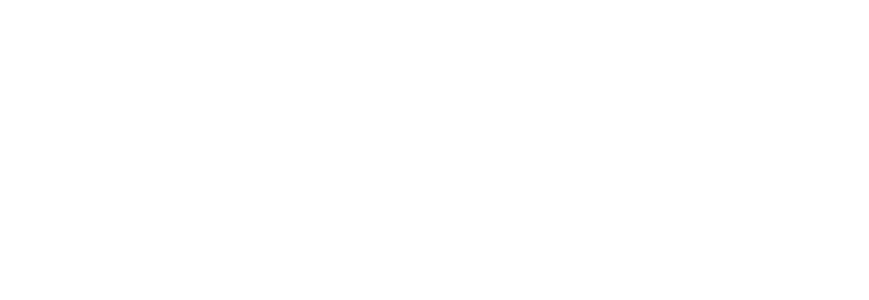
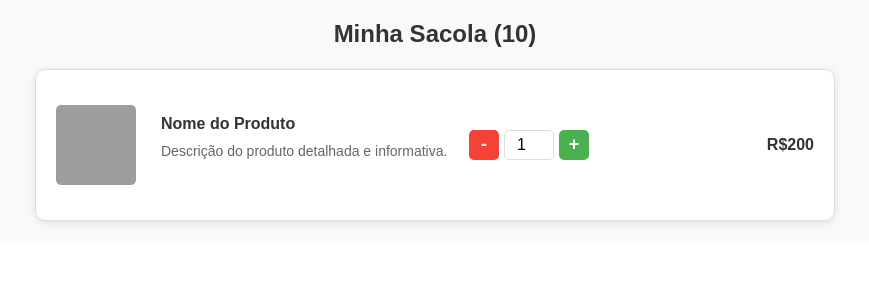
Before and after one commit to rhaneyko/fake-store, a React (Create React App) app: page /cart in a window 1280 px wide. Before the commit this address had no page. Shown: the top 300 px of the page, without its empty margins (205-1074 px from the left). Built offline with nearby package versions, Linux system fonts and the light colour scheme; grey boxes are pictures that could not be loaded; a web font is replaced by a local one.

Commit message:
Criação do componente carrinho.

```diff
--- a/src/components/header/index.tsx
+++ b/src/components/header/index.tsx
@@ -7,8 +7,7 @@
   CartIcon,
   SearchWrapper
 } from "./styles";
-
-
+import { NavLink } from "react-router";
 
 const Header: React.FC = () => {
   const scrollToTop = () => {
@@ -21,14 +20,17 @@
     <HeaderContainer>
       <Logo onClick={scrollToTop} >Fake Store</Logo>
       <SearchWrapper>
+        <SearchProduct
+          placeholder="Search for products"
+        />
+        <SearchIcon />
+      </SearchWrapper>
 
-      <SearchProduct
-        placeholder="Buscar produtos"
-
-      />
-      <SearchIcon/>
-      </SearchWrapper>
-      <CartIcon />
+      <nav>
+        <NavLink to="/cart">
+          <CartIcon />
+        </NavLink>
+      </nav>
     </HeaderContainer>
   );
 };
--- /dev/null
+++ b/src/pages/CartPage/index.tsx
@@ -0,0 +1,50 @@
+import React, { useState } from "react";
+import {
+    Container,
+    Title,
+    CartProductsContainer,
+    CartProduct,
+    ButtonRemove,
+    ButtonAdd,
+    QuantitySelect,
+    PriceProduct
+} from "./styles";
+import { ProductType } from "../../types/product";
+
+const CartPage: React.FC = () => {
+    const [quantity, setQuantity] = useState<number>(1);
+     const [products, setProducts] = useState<ProductType[]>([]);
+
+    const changeQuantity = (delta: number) => {
+        setQuantity((prevQuantity) => Math.max(1, prevQuantity + delta)); // Garante que a quantidade mínima seja 1
+    };
+
+
+
+    return (
+        <Container>
+            <Title>Minha Sacola (10)</Title>
+            <CartProductsContainer>
+                <CartProduct>
+                    <img
+                        src="https://www.w3schools.com/images/w3schools_green.jpg"
+                        alt="Produto"
+                    />
+                    <div>
+                        <p><strong>Nome do Produto</strong></p>
+                        <p>Descrição do produto detalhada e informativa.</p>
+                    </div>
+                    <div className="quantity-controls">
+                        <ButtonRemove onClick={() => changeQuantity(-1)}>-</ButtonRemove>
+                        <QuantitySelect type="number" value={quantity} readOnly />
+                        <ButtonAdd onClick={() => changeQuantity(1)}>+</ButtonAdd>
+                    </div>
+                    <PriceProduct>R$200</PriceProduct>
+
+                </CartProduct>
+            </CartProductsContainer>
+        </Container>
+    );
+};
+
+export default CartPage;
--- /dev/null
+++ b/src/pages/CartPage/styles.ts
@@ -0,0 +1,120 @@
+import styled from "styled-components";
+
+export const Container = styled.div`
+  display: flex;
+  flex-direction: column;
+  align-items: center;
+  padding: 20px;
+  font-family: Arial, sans-serif;
+  background-color: #f9f9f9;
+`;
+
+export const Title = styled.h1`
+  font-size: 24px;
+  font-weight: bold;
+  margin-bottom: 20px;
+  color: #333;
+`;
+
+export const CartProductsContainer = styled.div`
+  width: 100%;
+  max-width: 800px;
+  background-color: #fff;
+  border: 1px solid #ddd;
+  border-radius: 10px;
+  padding: 20px;
+  box-shadow: 0 2px 8px rgba(0, 0, 0, 0.1);
+`;
+
+export const CartProduct = styled.div`
+  display: flex;
+  align-items: center;
+  justify-content: space-between;
+  border-bottom: 1px solid #ddd;
+  padding: 15px 0;
+
+  &:last-child {
+    border-bottom: none;
+  }
+
+  img {
+    width: 80px;
+    height: 80px;
+    object-fit: cover;
+    border-radius: 5px;
+    margin-right: 15px;
+  }
+
+  div {
+    flex: 1;
+    margin-left: 10px;
+
+    p:first-child {
+      font-size: 16px;
+      font-weight: bold;
+      margin-bottom: 5px;
+      color: #333;
+    }
+
+    p:last-child {
+      font-size: 14px;
+      color: #666;
+    }
+  }
+
+  .quantity-controls {
+    display: flex;
+    align-items: center;
+    gap: 5px;
+  }
+`;
+
+export const ButtonRemove = styled.button`
+  background-color: #f44336;
+  color: #fff;
+  border: none;
+  border-radius: 5px;
+  width: 30px;
+  height: 30px;
+  font-size: 18px;
+  font-weight: bold;
+  cursor: pointer;
+  transition: background-color 0.2s ease;
+
+  &:hover {
+    background-color: #d32f2f;
+  }
+`;
+
+export const ButtonAdd = styled.button`
+  background-color: #4caf50;
+  color: #fff;
+  border: none;
+  border-radius: 5px;
+  width: 30px;
+  height: 30px;
+  font-size: 18px;
+  font-weight: bold;
+  cursor: pointer;
+  transition: background-color 0.2s ease;
+
+  &:hover {
+    background-color: #388e3c;
+  }
+`;
+
+export const QuantitySelect = styled.input`
+  width: 50px;
+  height: 30px;
+  text-align: center;
+  font-size: 16px;
+  border: 1px solid #ddd;
+  border-radius: 5px;
+  outline: none;
+`;
+
+export const PriceProduct = styled.span`
+  font-size: 16px;
+  font-weight: bold;
+  color: #333;
+`;
--- /dev/null
+++ b/src/pages/ProductDetail/index.tsx
@@ -0,0 +1,14 @@
+import React from "react";
+import {
+  Container
+} from './styles'
+
+const ProductDetail = () => {
+    return(
+        <Container>
+
+        </Container>
+    )
+}
+
+export default ProductDetail;
--- /dev/null
+++ b/src/pages/ProductDetail/styles.ts
@@ -0,0 +1,3 @@
+import styled from "styled-components";
+
+export const Container = styled.div``;
--- a/src/routes/index.js
+++ b/src/routes/index.js
@@ -1,12 +1,16 @@
 import { BrowserRouter, Route, Routes } from "react-router";
 
 import HomePage from "../pages/HomePage";
+import ProductDetail from "../pages/ProductDetail";
+import CartPage from "../pages/CartPage";
 
 const RoutesApp = () => {
     return (
         <BrowserRouter>
           <Routes>
             <Route exact path="/" element={<HomePage/>}/>
+            <Route path="/product/:id" element={<ProductDetail/>}/>
+            <Route path="/cart" element={<CartPage/>}/>
           </Routes>
         </BrowserRouter>
     )
```
